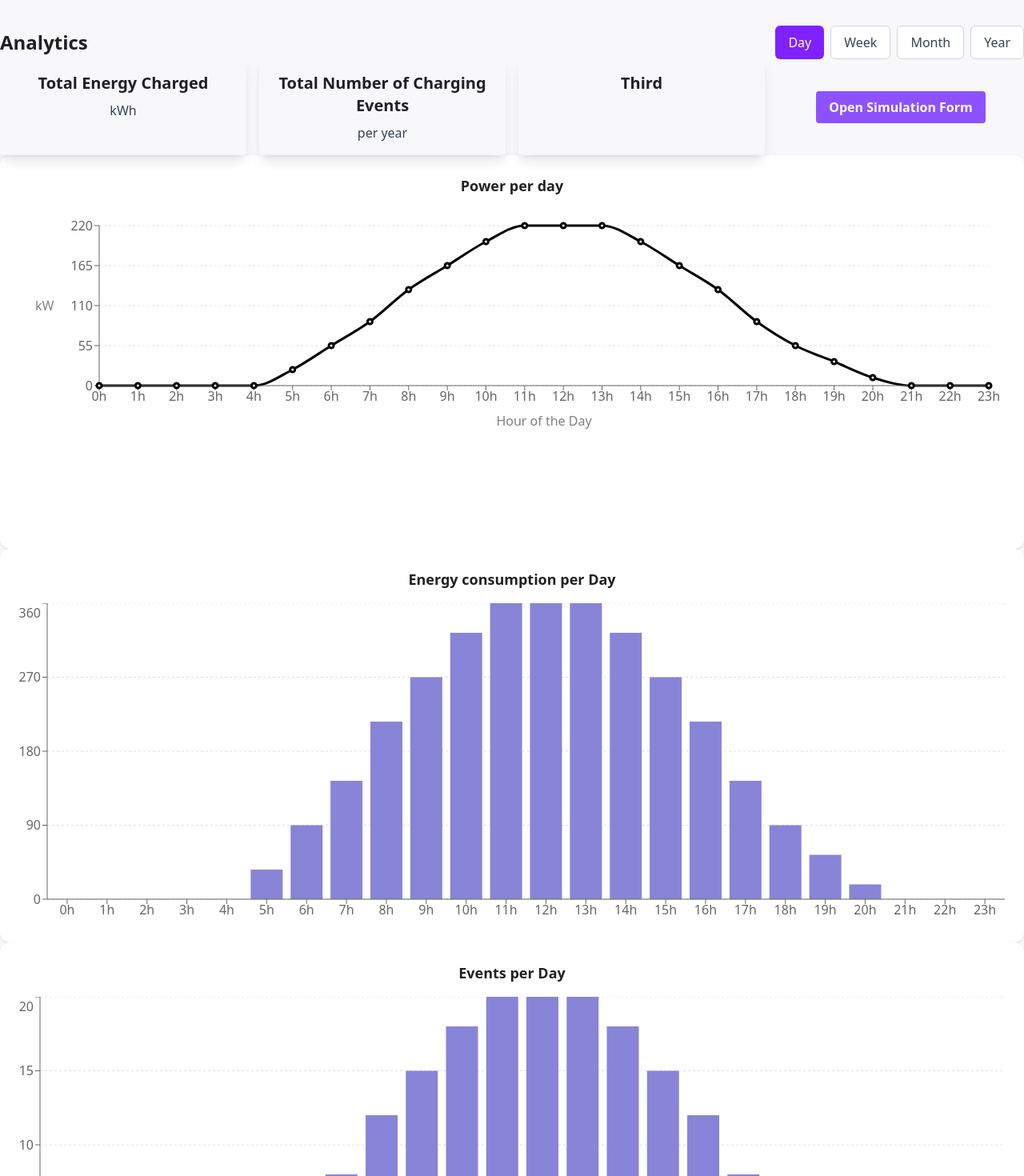
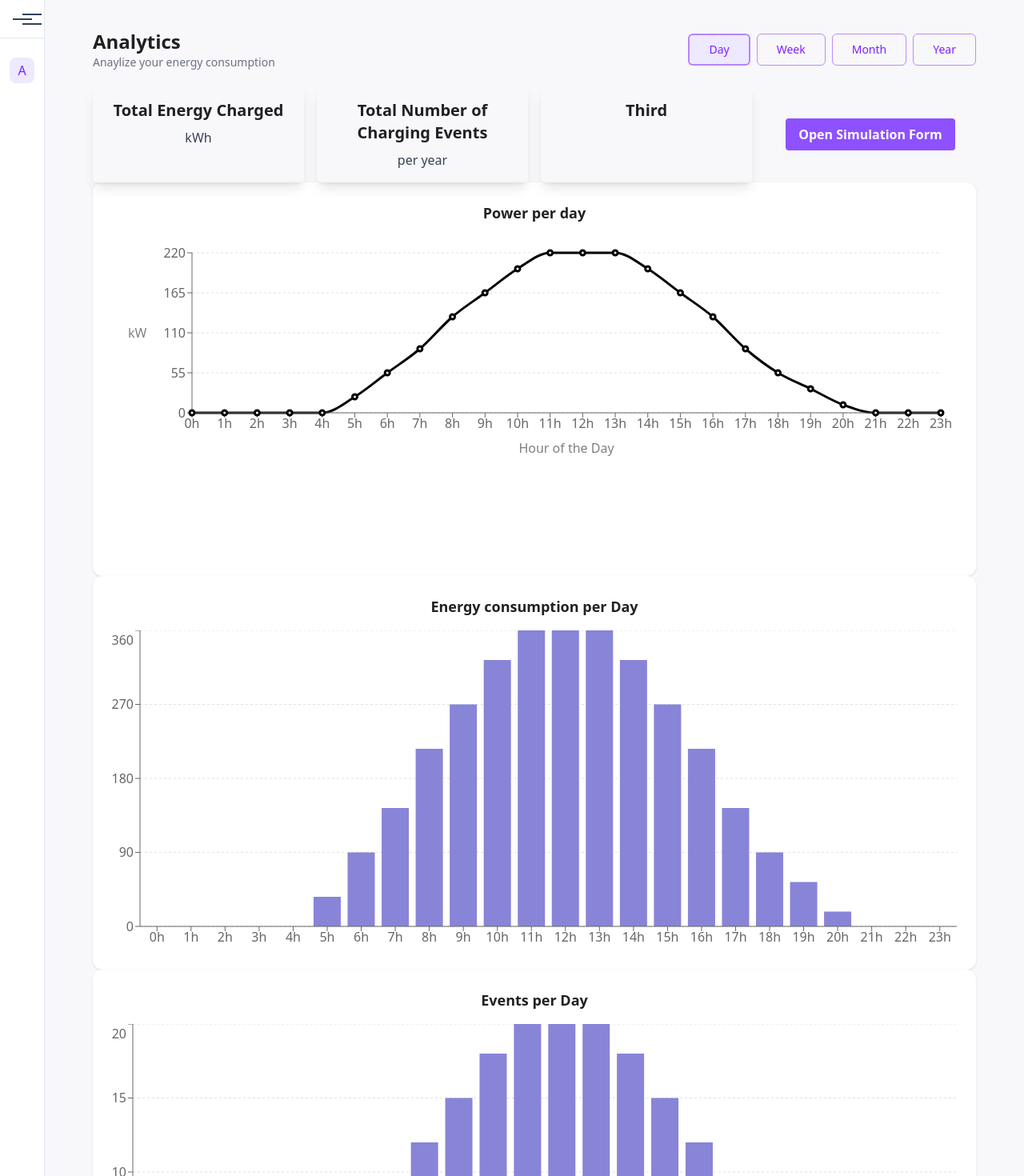
Before and after one commit to Ziva1011/EV-dashboard, a React app: page / in a window 1280 px wide. Shown: the top 1470 px of the page at 80% size. Built offline with nearby package versions, Linux system fonts and the light colour scheme; the HTML template or start-up script is replaced by a standard one.

Commit message:
Dashboard component

```diff
--- a/src/App.tsx
+++ b/src/App.tsx
@@ -1,128 +1,53 @@
+import Dashboard from "./features/Dashboard";
+import "./App.css";
 import { useState } from "react";
-import reactLogo from "./assets/react.svg";
-import viteLogo from "/vite.svg";
-import "./App.css";
-import Button from "./components/Button";
-import Navbar from "./components/Navbar";
-import Card from "./components/Card";
-import SimulationForm from "./features/SimulationForm";
-import Modal from "./components/Modal";
-import SimulationChart from "./features/charts/PowerChart";
-import EnergyChart from "./features/charts/EnergyChart";
-import EventsChart from "./features/charts/EventsChart";
-import Charts2 from "./features/charts/Charts2";
+function App() {
+  const [sidebarCollapsed, setSidebarCollapsed] = useState(true);
 
-export interface SimulationInputs {
-  numChargePoints: number;
-  arrivalMultiplier: number;
-  carConsumption: number;
-  chargingPower: number;
-}
-
-const timeIntervalOptions = ["Day", "Week", "Month", "Year"] as const;
-export type TimeInterval = (typeof timeIntervalOptions)[number];
-
-function App() {
-  const [open, setOpen] = useState(false);
-  const [timeInterval, setTimeInterval] = useState<TimeInterval>("Day");
-  const [inputs, setInputs] = useState<SimulationInputs>({
-    numChargePoints: 20,
-    arrivalMultiplier: 100,
-    carConsumption: 18,
-    chargingPower: 11,
-  });
-
-  const handleSubmit = (parameters: any) => {
-    console.log("Form submitted:", parameters);
-    setInputs(parameters);
-    setOpen(false);
-  };
-
-  const handleToggle = (value: TimeInterval) => {
-    setTimeInterval(value);
-    console.log(inputs);
-  };
+  const toggleSidebar = () => setSidebarCollapsed((prev) => !prev);
 
   return (
     <>
-      <div className="container mx-auto mt-8 space-y-6">
-        <main>
-          <div className="flex flex-col md:flex-row justify-between items-start md:items-center">
-            <h1 className="text-2xl font-bold mb-4 md:mb-0">Analytics</h1>
+      <div className="flex min-h-screen">
+        <aside
+          className={`flex flex-col border-r border-slate-200 bg-white transition-[width] duration-300 ease-in-out
+        ${sidebarCollapsed ? "w-14" : "w-52"}`}
+          aria-label="Main navigation"
+        >
+          <button
+            type="button"
+            onClick={toggleSidebar}
+            className="h-12 flex items-center justify-center border-b border-slate-200 hover:bg-slate-50"
+            aria-expanded={!sidebarCollapsed}
+            aria-label={
+              sidebarCollapsed ? "Expand sidebar" : "Collapse sidebar"
+            }
+          >
+            {/* simple icon */}
+            <span className="w-6 h-0.5 bg-slate-700 relative before:content-[''] before:absolute before:w-6 before:h-0.5 before:bg-slate-700 before:-translate-y-1.5 after:content-[''] after:absolute after:w-6 after:h-0.5 after:bg-slate-700 after:translate-y-1.5" />
+          </button>
 
-            {/* Time toogle */}
-            <div className="flex space-x-2">
-              {timeIntervalOptions.map((option, key) => (
+          <nav className="flex-1 py-4">
+            <ul className="space-y-1">
+              <li>
                 <button
-                  className={`px-4 py-2 rounded-md ${
-                    timeInterval == option
-                      ? `bg-violet-600 text-white hover:bg-violet-700`
-                      : `bg-white border border-gray-300 text-gray-700 hover:bg-gray-100`
-                  }  font-medium`}
-                  onClick={() => handleToggle(option)}
+                  type="button"
+                  className="w-full flex items-center gap-3 px-3 py-2 text-sm text-slate-700 hover:bg-slate-50"
                 >
-                  {option}
+                  <span className="inline-flex h-8 w-8 items-center justify-center rounded-lg bg-violet-100 text-violet-600 text-base">
+                    A
+                  </span>
+                  {!sidebarCollapsed && <span>Analytics</span>}
                 </button>
-              ))}
-            </div>
-          </div>
-
-          <div className="grid grid-cols-1 md:grid-cols-4 gap-4">
-            <Card title="Total Energy Charged" value={30}>
-              kWh
-            </Card>
-            <Card title="Total Number of Charging Events" value={40}>
-              per year
-            </Card>
-
-            <Card title="Third" value={40}></Card>
-            <div className="flex justify-center items-center border border-transparent rounded-md  p-4">
-              <Button onClick={() => setOpen(true)}>
-                Open Simulation Form
-              </Button>
-            </div>
-          </div>
-
-          <div className="bg-white rounded-xl shadow p-6">
-            <h2 className="text-lg font-semibold mb-4">Power per day</h2>
-            <SimulationChart
-              simulationInputs={inputs}
-              timeInterval={timeInterval}
-            />
-          </div>
-
-          <div className="bg-white rounded-xl shadow p-6">
-            <h2 className="text-lg font-semibold mb-4">
-              Energy consumption per {timeInterval}
-            </h2>
-            <EnergyChart
-              simulationInputs={inputs}
-              timeInterval={timeInterval}
-            />
-          </div>
-
-          <div className="bg-white rounded-xl shadow p-6">
-            <h2 className="text-lg font-semibold mb-4">
-              Events per {timeInterval}
-            </h2>
-            <EventsChart
-              simulationInputs={inputs}
-              timeInterval={timeInterval}
-            />
-          </div>
-          {/* <Charts2 simulationInputs={inputs} timeInterval={timeInterval} /> */}
+              </li>
+              {/* more items */}
+            </ul>
+          </nav>
+        </aside>
+        <main className="flex-1 max-w-6xl mx-auto p-6">
+          <Dashboard />
         </main>
       </div>
-
-      <Modal isOpen={open} onClose={() => setOpen(false)}>
-        <h2 className="text-xl font-semibold mb-4">Simulation Settings</h2>
-
-        <SimulationForm
-          onSubmit={handleSubmit}
-          onClose={() => setOpen(false)}
-          simulationInputs={inputs}
-        />
-      </Modal>
     </>
   );
 }
--- /dev/null
+++ b/src/features/Dashboard.tsx
@@ -0,0 +1,122 @@
+import { useState } from "react";
+import reactLogo from "./assets/react.svg";
+import viteLogo from "/vite.svg";
+import Button from "../components/Button";
+import Card from "../components/Card";
+import SimulationForm from ".//SimulationForm";
+import Modal from "../components/Modal";
+import SimulationChart from "./charts/PowerChart";
+import EnergyChart from "./charts/EnergyChart";
+import EventsChart from "./charts/EventsChart";
+
+export interface SimulationInputs {
+  numChargePoints: number;
+  arrivalMultiplier: number;
+  carConsumption: number;
+  chargingPower: number;
+}
+
+const timeIntervalOptions = ["Day", "Week", "Month", "Year"] as const;
+export type TimeInterval = (typeof timeIntervalOptions)[number];
+
+function Dashboard() {
+  const [open, setOpen] = useState(false);
+  const [timeInterval, setTimeInterval] = useState<TimeInterval>("Day");
+  const [inputs, setInputs] = useState<SimulationInputs>({
+    numChargePoints: 20,
+    arrivalMultiplier: 100,
+    carConsumption: 18,
+    chargingPower: 11,
+  });
+
+  const handleSubmit = (parameters: any) => {
+    console.log("Form submitted:", parameters);
+    setInputs(parameters);
+    setOpen(false);
+  };
+
+  const handleToggle = (value: TimeInterval) => {
+    setTimeInterval(value);
+    console.log(inputs);
+  };
+
+  return (
+    <>
+      <div className="mt-3">
+        <div className="flex flex-col mb-5 md:flex-row justify-between items-start md:items-center ">
+          <div className="text-left ">
+            <h1 className="text-2xl font-bold mb-4 md:mb-0">Analytics</h1>
+            <p className="text-sm text-gray-500 font-light ">
+              Anaylize your energy consumption
+            </p>
+          </div>
+
+          {/* Time toogle */}
+          <div className="flex space-x-2">
+            {timeIntervalOptions.map((option, key) => (
+              <button
+                className={`px-6 py-2 text-sm font-light rounded-md ${
+                  timeInterval == option
+                    ? `border-2 border-violet-600/50 text-violet-600 bg-violet-100 hover:bg-violet-200`
+                    : `border border-violet-600/50 text-violet-600  hover:bg-violet-200`
+                }  font-medium`}
+                onClick={() => handleToggle(option)}
+              >
+                {option}
+              </button>
+            ))}
+          </div>
+        </div>
+
+        <div className="grid grid-cols-1 md:grid-cols-4 gap-4">
+          <Card title="Total Energy Charged" value={30}>
+            kWh
+          </Card>
+          <Card title="Total Number of Charging Events" value={40}>
+            per year
+          </Card>
+
+          <Card title="Third" value={40}></Card>
+          <div className="flex justify-center items-center border border-transparent rounded-md  p-4">
+            <Button onClick={() => setOpen(true)}>Open Simulation Form</Button>
+          </div>
+        </div>
+
+        <div className="bg-white rounded-xl shadow p-6">
+          <h2 className="text-lg font-semibold mb-4">Power per day</h2>
+          <SimulationChart
+            simulationInputs={inputs}
+            timeInterval={timeInterval}
+          />
+        </div>
+
+        <div className="bg-white rounded-xl shadow p-6">
+          <h2 className="text-lg font-semibold mb-4">
+            Energy consumption per {timeInterval}
+          </h2>
+          <EnergyChart simulationInputs={inputs} timeInterval={timeInterval} />
+        </div>
+
+        <div className="bg-white rounded-xl shadow p-6">
+          <h2 className="text-lg font-semibold mb-4">
+            Events per {timeInterval}
+          </h2>
+          <EventsChart simulationInputs={inputs} timeInterval={timeInterval} />
+        </div>
+        {/* <Charts2 simulationInputs={inputs} timeInterval={timeInterval} /> */}
+      </div>
+
+      <Modal isOpen={open} onClose={() => setOpen(false)}>
+        <h2 className="text-xl font-semibold mb-4">Simulation Settings</h2>
+
+        <SimulationForm
+          onSubmit={handleSubmit}
+          onClose={() => setOpen(false)}
+          simulationInputs={inputs}
+        />
+      </Modal>
+    </>
+  );
+}
+
+export default Dashboard;
```
